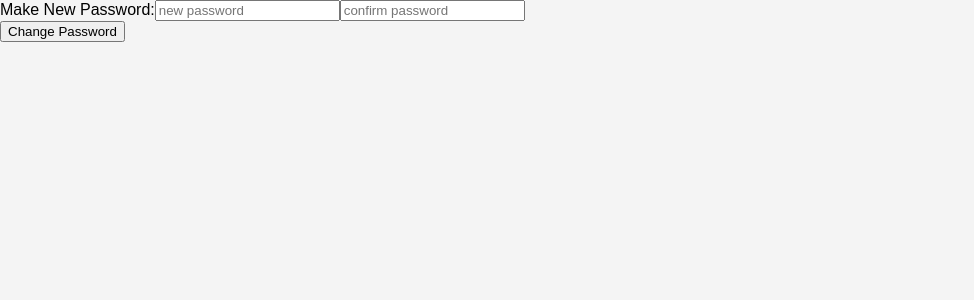
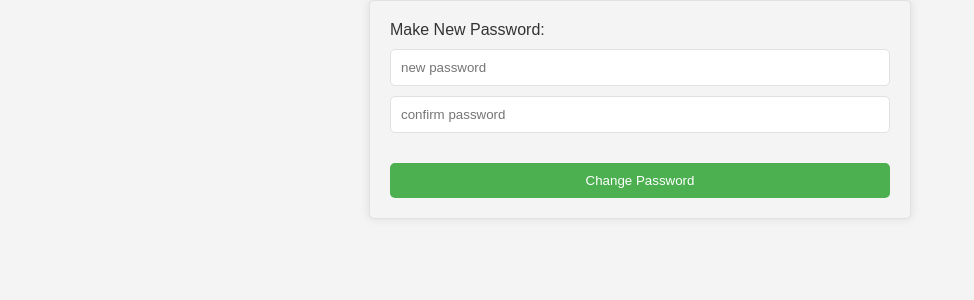
Before and after one commit to Ruchi-Bhogate/u-book-se-fall-23-team-32, a React (Create React App) app in the folder client/: page /reset in a window 1280 px wide. Shown: the top 300 px of the page, without its empty margins (0-974 px from the left). Built offline with nearby package versions, Linux system fonts and the light colour scheme.

Commit message:
css for forgot and reset

```diff
--- a/client/src/components/Forgot.jsx
+++ b/client/src/components/Forgot.jsx
@@ -1,6 +1,7 @@
 import React, { useState } from 'react';
 import { useNavigate } from "react-router-dom";
 import axios from 'axios';
+import '../styles/Forgot.css';
 
 function Forgot() {
   const navigate = useNavigate();
@@ -56,44 +57,67 @@ function Forgot() {
   };
 
   return (
-    <div>
-      <form onSubmit={method === 'email' ? handleEmailSubmit : handleAnswerSubmit}>
+    <div className="forgot-container">
+      <form onSubmit={method === 'email' ? handleEmailSubmit : handleAnswerSubmit} className="forgot-form">
         {method === 'email' && (
-          <div>
-            <label>Password Recovery:</label>
-            <input type="email" placeholder="Please type your email here" onChange={(e) => setEmail(e.target.value)} />
+          <div className="input-group">
+            <label className="label">Password Recovery:</label>
+            <input
+              type="email"
+              placeholder="Please type your email here"
+              onChange={(e) => setEmail(e.target.value)}
+              className="input-field"
+            />
           </div>
         )}
 
         {securityQuestions && method === 'question' && (
-          <div>
-            <label>Email:</label>
-            <input type="email" placeholder="Enter email to get security questions" onChange={(e) => setEmail(e.target.value)} />
+          <div className="input-group">
+            <label className="label">Email:</label>
+            <input
+              type="email"
+              placeholder="Enter email to get security questions"
+              onChange={(e) => setEmail(e.target.value)}
+              className="input-field"
+            />
             {!fetchingQuestions ? (
-              <button type="button" onClick={() => { setFetchingQuestions(true); fetchSecurityQuestions(); }}>Fetch Questions</button>
+              <button
+                type="button"
+                onClick={() => { setFetchingQuestions(true); fetchSecurityQuestions(); }}
+                className="button"
+              >
+                Fetch Questions
+              </button>
             ) : (
               securityQuestions.map((question, index) => (
-                <div key={index}>
-                  <label>{question}</label>
-                  <input type="text" placeholder="Your answer" onChange={(e) => {
+                <div key={index} className="question-group">
+                  <label className="label">{question}</label>
+                  <input
+                    type="text"
+                    placeholder="Your answer"
+                    onChange={(e) => {
                       const newAnswers = [...answers];
                       newAnswers[index] = e.target.value;
                       setAnswers(newAnswers);
-                  }} />
+                    }}
+                    className="input-field"
+                  />
                 </div>
               ))
             )}
           </div>
         )}
 
+        <div className="button-group">
           {method ? (
-          <button type="submit">{method === 'email' ? 'Send Email' : 'Submit Answers'}</button>
+            <button type="submit" className="button">{method === 'email' ? 'Send Email' : 'Submit Answers'}</button>
           ) : (
             <>
-            <button type="button" onClick={() => setMethod('email')}>Send Reset Link via Email</button>
-            <button type="button" onClick={() => setMethod('question')}>Answer Security Questions</button>
+              <button type="button" onClick={() => setMethod('email')} className="button">Send Reset Link via Email</button>
+              <button type="button" onClick={() => setMethod('question')} className="button">Answer Security Questions</button>
             </>
           )}
+        </div>
       </form>
     </div>
   );
--- a/client/src/components/Reset.jsx
+++ b/client/src/components/Reset.jsx
@@ -3,6 +3,7 @@
 import React, { useState } from 'react';
 import axios from 'axios';
 import {useSearchParams } from 'react-router-dom';
+import '../styles/Reset.css';
 
 function Reset() {
 
@@ -25,14 +26,26 @@ function Reset() {
   };
 
   return (
-    <div >
-      <form onSubmit={doReset}>
-        <div>
-          <label>Make New Password:</label>
-          <input type="password" value={password} placeholder = "new password" onChange={(e) => setPassword(e.target.value)} />
-          <input type="password" value={confirmpassword} placeholder = "confirm password" onChange={(e) => setConfirmPassword(e.target.value)} />
+    <div className="reset-container">
+      <form onSubmit={doReset} className="reset-form">
+        <div className="input-group">
+          <label className="label">Make New Password:</label>
+          <input
+            type="password"
+            value={password}
+            placeholder="new password"
+            onChange={(e) => setPassword(e.target.value)}
+            className="input-field"
+          />
+          <input
+            type="password"
+            value={confirmpassword}
+            placeholder="confirm password"
+            onChange={(e) => setConfirmPassword(e.target.value)}
+            className="input-field"
+          />
         </div>
-        <button type="submit">Change Password</button>
+        <button type="submit" className="button">Change Password</button>
       </form>
     </div>
   );
--- /dev/null
+++ b/client/src/styles/Forgot.css
@@ -0,0 +1,54 @@
+.forgot-container {
+    max-width: 500px;
+    margin: 0 auto;
+    padding: 20px;
+    background-color: #f4f4f4;
+    border: 1px solid #e1e1e1;
+    border-radius: 5px;
+    box-shadow: 0 0 10px rgba(0, 0, 0, 0.1);
+  }
+
+  .forgot-form {
+    display: flex;
+    flex-direction: column;
+  }
+
+  .input-group {
+    margin-bottom: 20px;
+  }
+
+  .question-group {
+    margin-bottom: 20px;
+  }
+
+  .label {
+    display: block;
+    margin-bottom: 10px;
+    color: #333;
+  }
+
+  .input-field {
+    width: 100%;
+    padding: 10px;
+    border: 1px solid #e1e1e1;
+    border-radius: 5px;
+    box-sizing: border-box;
+  }
+
+  .button {
+    padding: 10px 15px;
+    background-color: #4caf50;
+    color: #ffffff;
+    border: none;
+    border-radius: 5px;
+    cursor: pointer;
+  }
+
+  .button:hover {
+    background-color: #45a049;
+  }
+
+  .button-group {
+    display: flex;
+    gap: 10px;
+  }
--- /dev/null
+++ b/client/src/styles/Reset.css
@@ -0,0 +1,46 @@
+.reset-container {
+    max-width: 500px;
+    margin: 0 auto;
+    padding: 20px;
+    background-color: #f4f4f4;
+    border: 1px solid #e1e1e1;
+    border-radius: 5px;
+    box-shadow: 0 0 10px rgba(0, 0, 0, 0.1);
+  }
+
+  .reset-form {
+    display: flex;
+    flex-direction: column;
+  }
+
+  .input-group {
+    margin-bottom: 20px;
+  }
+
+  .label {
+    display: block;
+    margin-bottom: 10px;
+    color: #333;
+  }
+
+  .input-field {
+    width: 100%;
+    padding: 10px;
+    border: 1px solid #e1e1e1;
+    border-radius: 5px;
+    box-sizing: border-box;
+    margin-bottom: 10px;
+  }
+
+  .button {
+    padding: 10px 15px;
+    background-color: #4caf50;
+    color: #ffffff;
+    border: none;
+    border-radius: 5px;
+    cursor: pointer;
+  }
+
+  .button:hover {
+    background-color: #45a049;
+  }
```
Also changed, not shown: 2 other files (tests, documents, lock files or other folders). Lines whose indentation alone changed are shown as unchanged.
